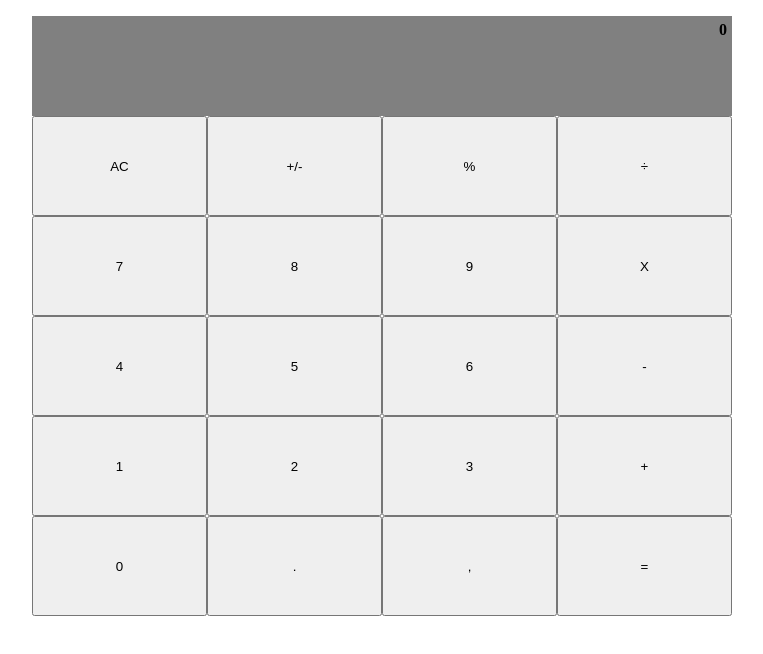
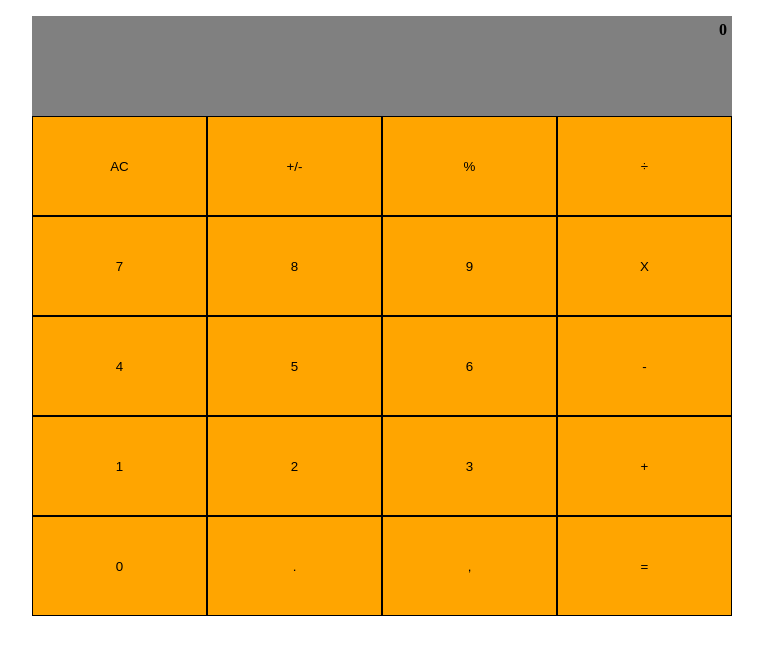
Before and after one commit to expjazz/react_calculator, a React (Create React App) app: page / in a window 1280 px wide. Shown: the top 654 px of the page, without its empty margins (258-1021 px from the left). Built offline with nearby package versions, Linux system fonts and the light colour scheme.

Commit message:
add wide and color props to button

```diff
--- a/src/components/Button.js
+++ b/src/components/Button.js
@@ -3,10 +3,11 @@ import PropTypes from 'prop-types';
 import styled from 'styled-components';
 
 function Button(props) {
-  const { name } = props;
+  const { name, color, wide } = props;
   const StyledButton = styled.button`
-    width: 25%;
-    border: solid 1px black
+    width: ${wide ? '50%' : '25%'};
+    border: solid 1px black;
+    background: ${color};
     p {
       text-align: center;
       color: black;
@@ -24,6 +25,13 @@ function Button(props) {
 
 Button.propTypes = {
   name: PropTypes.string.isRequired,
+  color: PropTypes.string,
+  wide: PropTypes.bool,
+};
+
+Button.defaultProps = {
+  color: 'orange',
+  wide: false,
 };
 
 export default Button;
```
